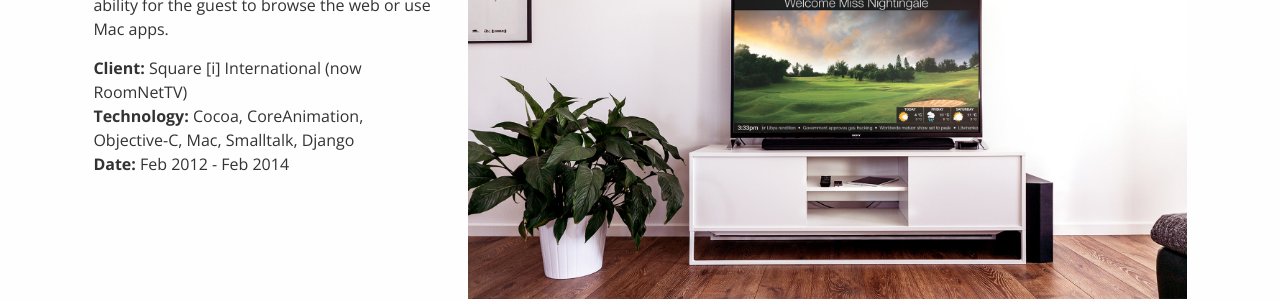
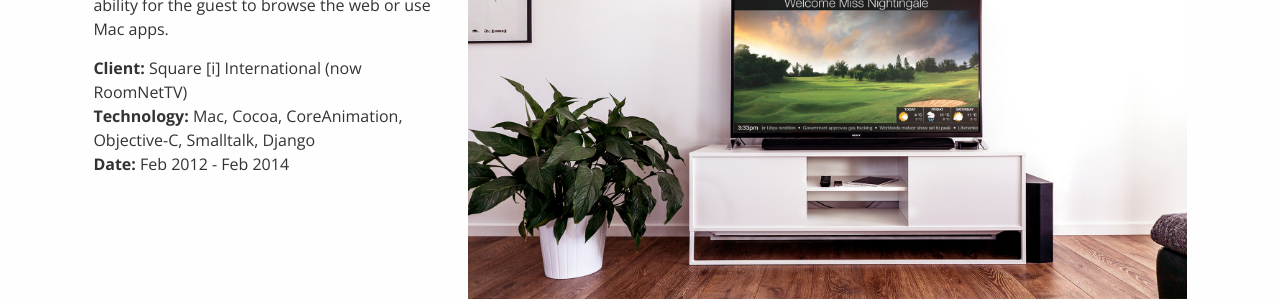
Before and after one commit to joerick/joerick.me, a Jekyll site: the page built from _work/square.md, in a window 1280 px wide. Shown: the part 277-578 px from the top of the page. Built offline with Jekyll 4.4.1, drawn with Linux system fonts in a browser that asks for light colours; nearby versions of some CDN libraries.

Commit message:
Reorder tech list so platform comes first

```diff
--- a/_work/square.md
+++ b/_work/square.md
@@ -3,7 +3,7 @@ layout: work
 title: Square [i]
 description: A Mac-based hotel TV system, providing a standard lean-back interface alongside the ability for the guest to browse the web or use Mac apps.
 client: Square [i] International (now RoomNetTV)
-technology: Cocoa, CoreAnimation, Objective-C, Mac, Smalltalk, Django
+technology: Mac, Cocoa, CoreAnimation, Objective-C, Smalltalk, Django
 date: feb 2012
 date_range: Feb 2012 - Feb 2014
 image: /img/square/in-hotel-room.jpg
```
Also changed, not shown: _work/tingbot.md (+1 -1 lines), _work/tingit.md (+1 -1 lines).
